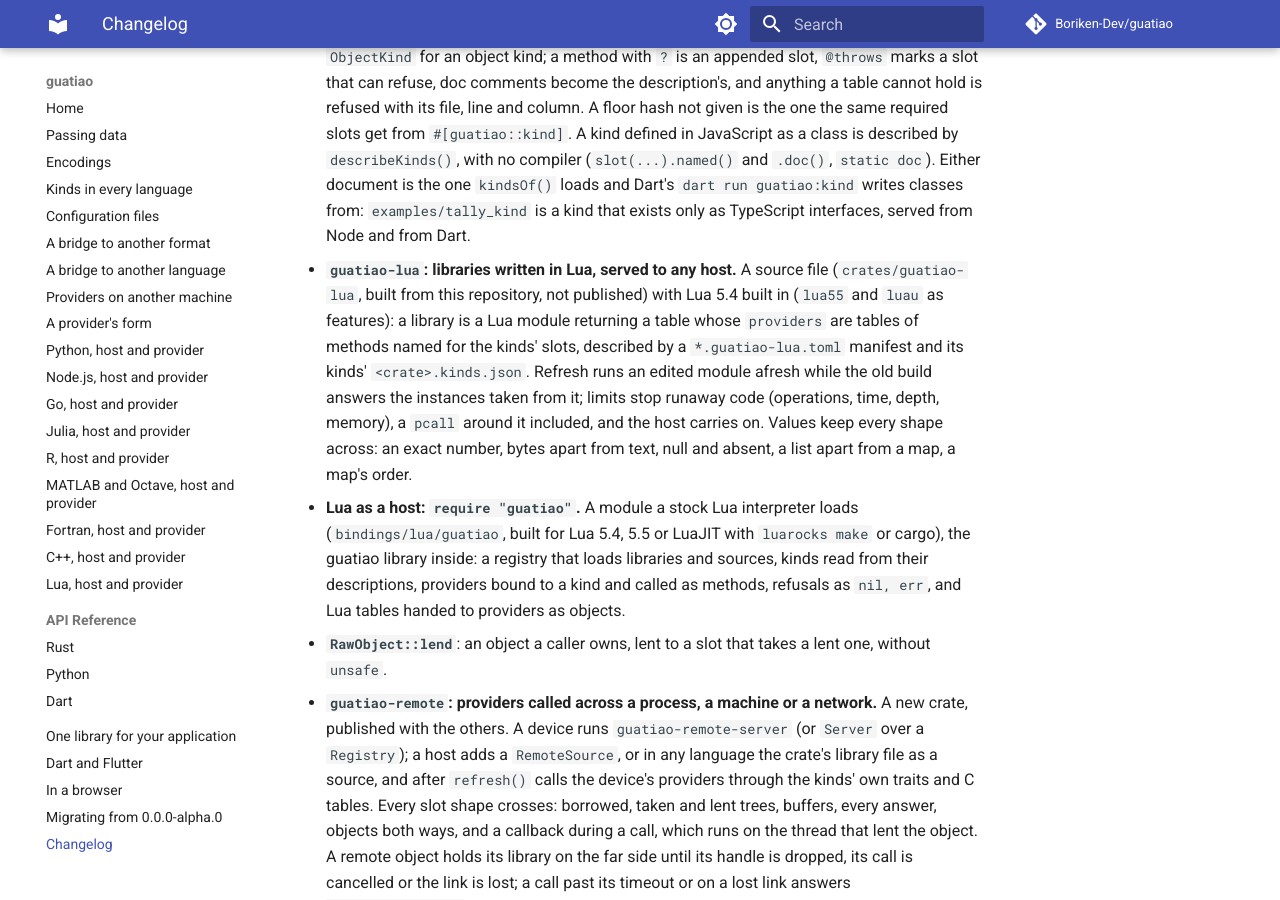
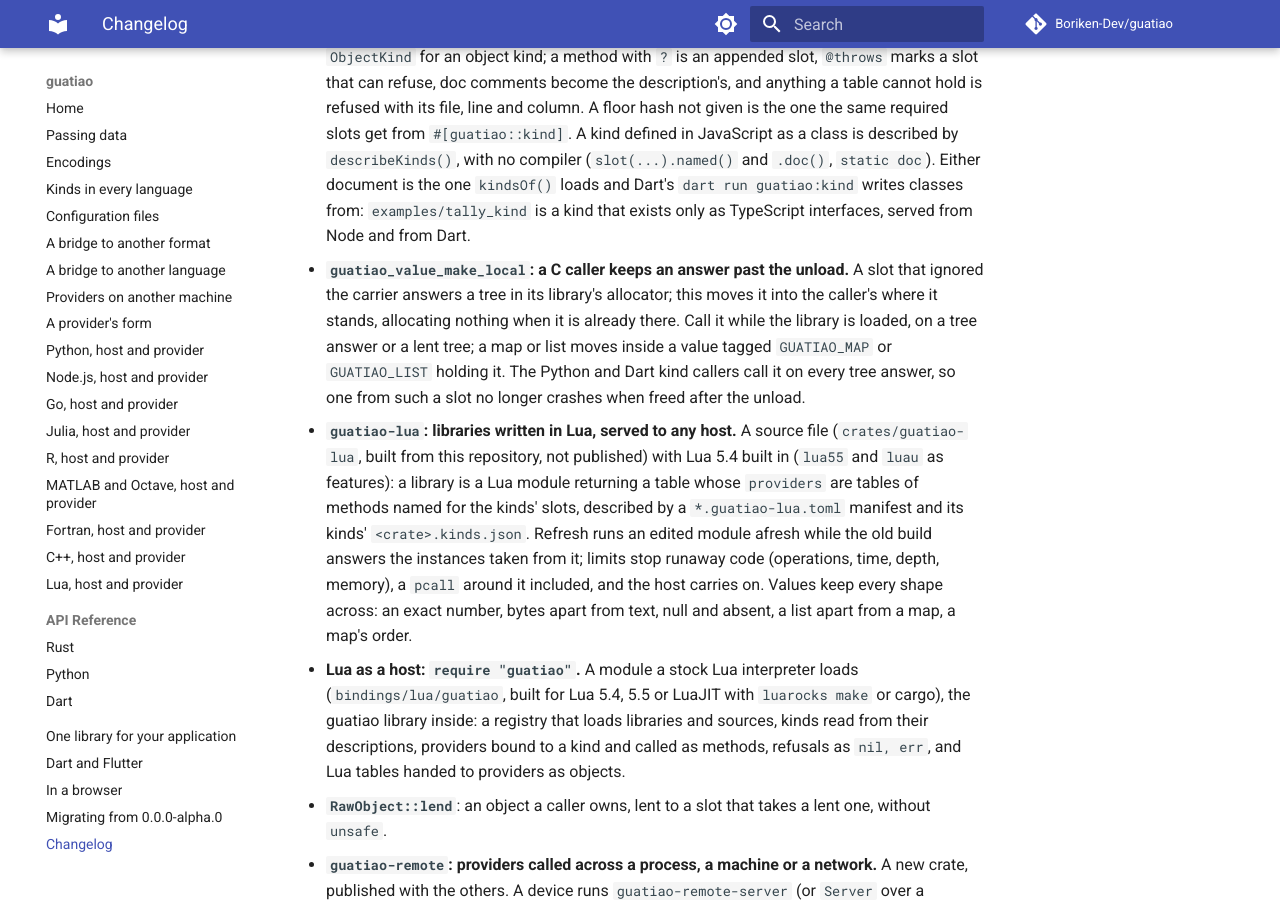
Before and after one commit to Boriken-Dev/guatiao, an MkDocs documentation site: the page built from docs/changelog.md, in a window 1280 px wide and 900 px high, scrolled down 658 px. Built offline with MkDocs 1.6.1 and Material for MkDocs 9.7.7, drawn with Linux system fonts in a browser that asks for light colours; comment, search, counter and statistics services are not loaded.

Commit message:
docs: changelog for guatiao_value_make_local and its callers

```diff
--- a/CHANGELOG.md
+++ b/CHANGELOG.md
@@ -32,6 +32,14 @@ write now.
   loads and Dart's `dart run guatiao:kind` writes classes from:
   `examples/tally_kind` is a kind that exists only as TypeScript
   interfaces, served from Node and from Dart.
+- **`guatiao_value_make_local`: a C caller keeps an answer past the
+  unload.** A slot that ignored the carrier answers a tree in its
+  library's allocator; this moves it into the caller's where it stands,
+  allocating nothing when it is already there. Call it while the library
+  is loaded, on a tree answer or a lent tree; a map or list moves inside
+  a value tagged `GUATIAO_MAP` or `GUATIAO_LIST` holding it. The Python
+  and Dart kind callers call it on every tree answer, so one from such a
+  slot no longer crashes when freed after the unload.
 - **`guatiao-lua`: libraries written in Lua, served to any host.** A
   source file (`crates/guatiao-lua`, built from this repository, not
   published) with Lua 5.4 built in (`lua55` and `luau` as features): a
--- a/bindings/dart/guatiao/CHANGELOG.md
+++ b/bindings/dart/guatiao/CHANGELOG.md
@@ -98,6 +98,14 @@ and this project adheres to [Semantic Versioning](https://semver.org/).
   source serves now, answering what loaded, retired, was skipped or
   refused.
 
+### Fixed
+
+- **A tree a kind's slot answers outlives its library**, whatever
+  allocator the slot built it in: one that ignored the carrier built it in
+  its own, freed after the unload through code that was gone. It is moved
+  into this binding's on arrival (`guatiao_value_make_local`; a library
+  older than that export is left as it answered).
+
 ## [0.0.0-alpha.1] - 2026-10-19
 
 ### Changed
```
